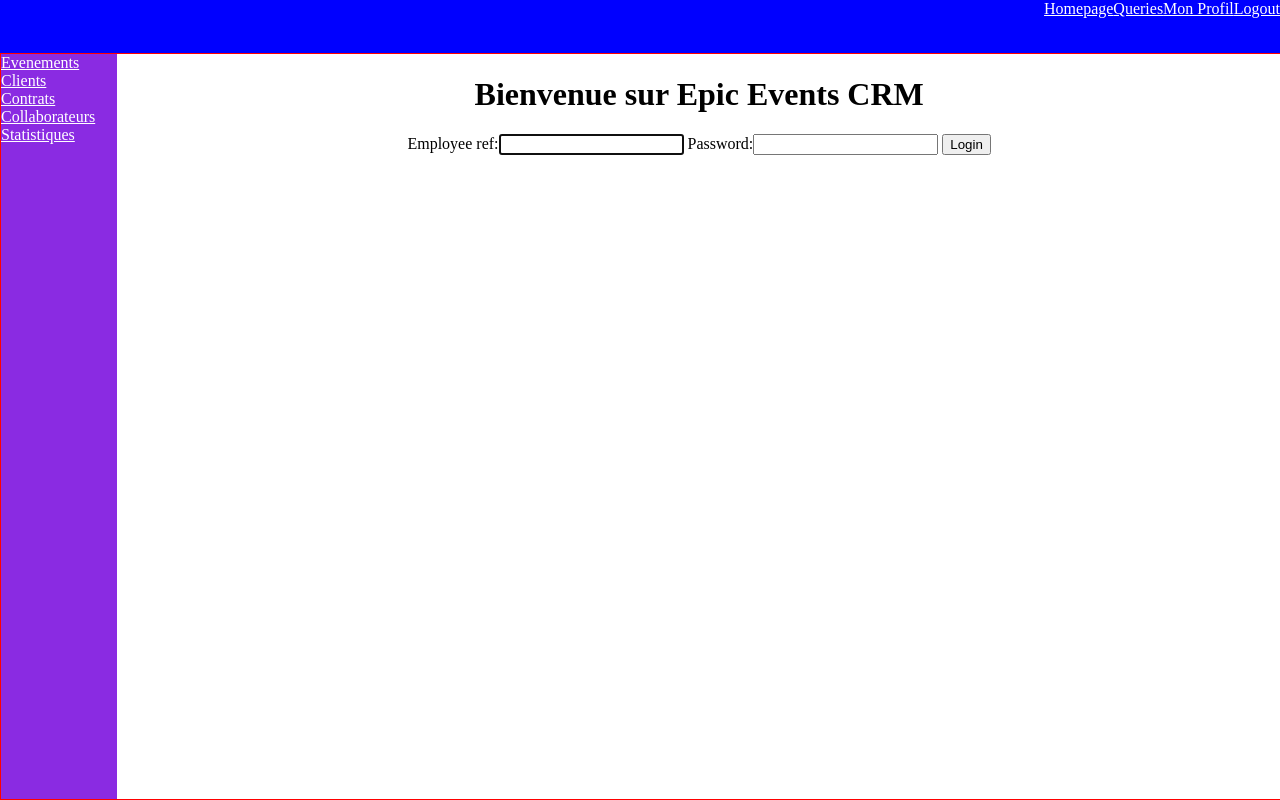
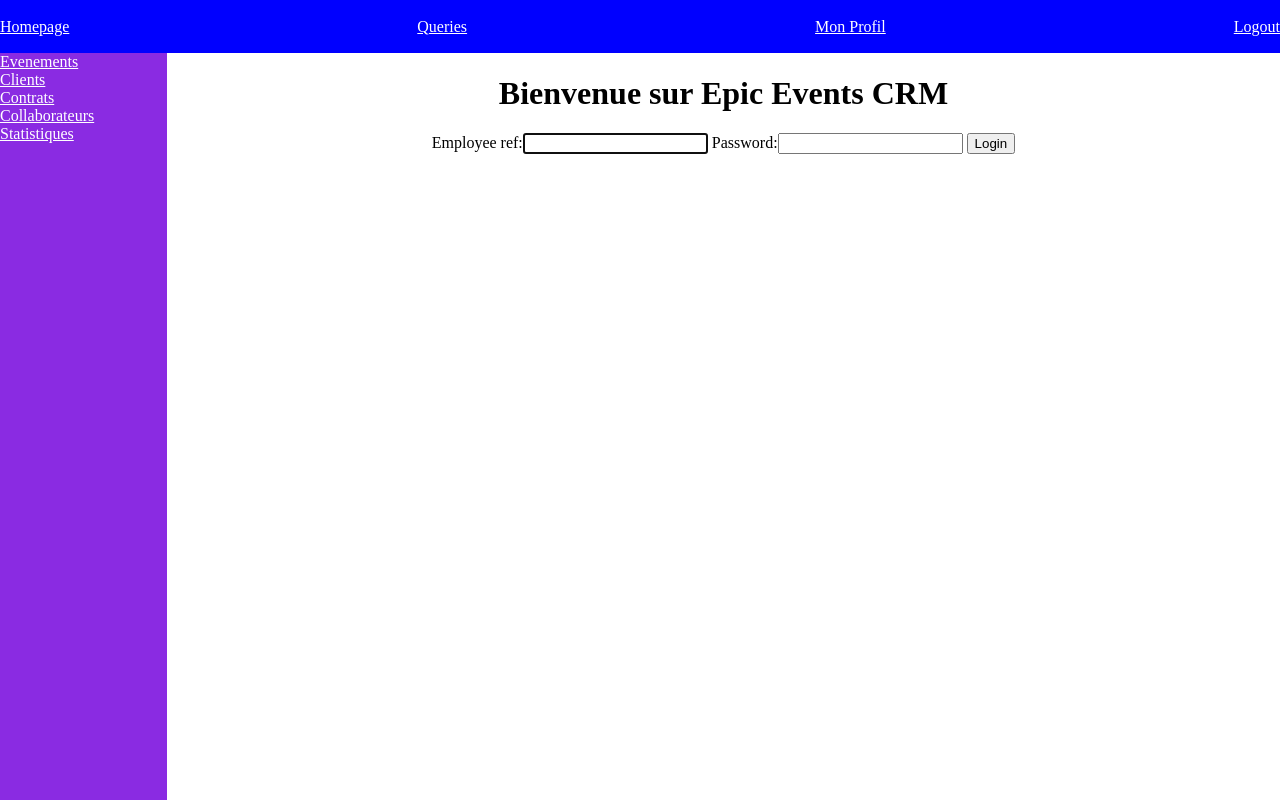
Before and after one commit to lisa367/Epic_Events_Django, a Django app: page / in a window 1280 px wide. Run offline with Django 3.2, Linux system fonts and the light colour scheme; the visitor is signed in with stand-in values (Sample User, id 1).

Commit message:
updated stylesheet

```diff
--- a/epic_events/static/css/style.css
+++ b/epic_events/static/css/style.css
@@ -14,20 +14,21 @@ nav {
     margin-top: 0;
     background-color: blue;
     display: flex;
-    justify-content: end;
+    justify-content: space-between;
+    align-items: center;
 }
 
 .main {
-    border: 1px solid red;
+    /* border: 1px solid red; */
     height: 98%;
     width: 100%;
     display: flex;
 
 }
 
-.sidebar {
+.left {
     height: 100%;
-    width: 10%;
+    width: 15%;
     color: white;
     background-color: blueviolet;
     display: flex;
@@ -40,9 +41,19 @@ nav a {
 }
 
 .content {
-    /* border: 1px solid blue; */
+    /* border: 1px solid red; */
     width: 100%;
     display: flex;
     flex-direction: column;
     align-items: center;
 }
+
+.homepage {
+    /* border: 1px solid greenyellow; */
+    flex-direction: row;
+    height: 100%;
+}
+
+.right {
+    border: 1px solid greenyellow;
+}
```
